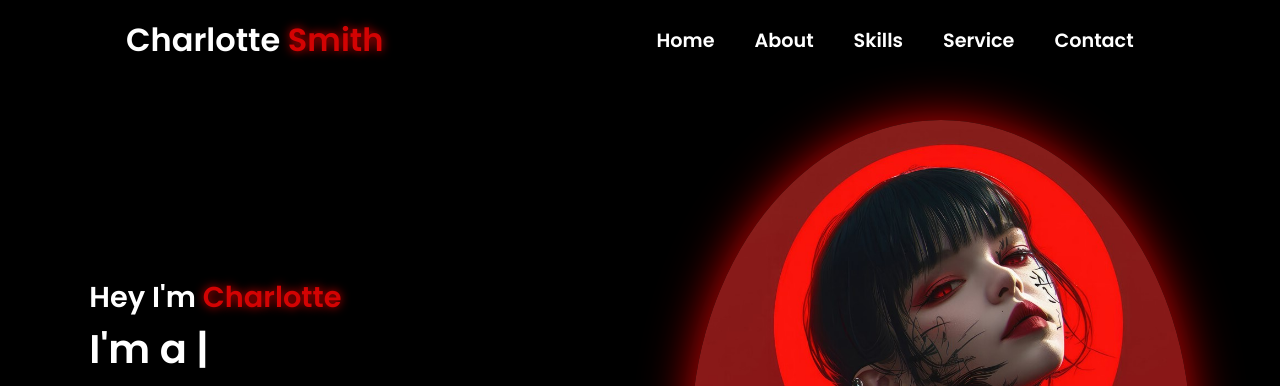
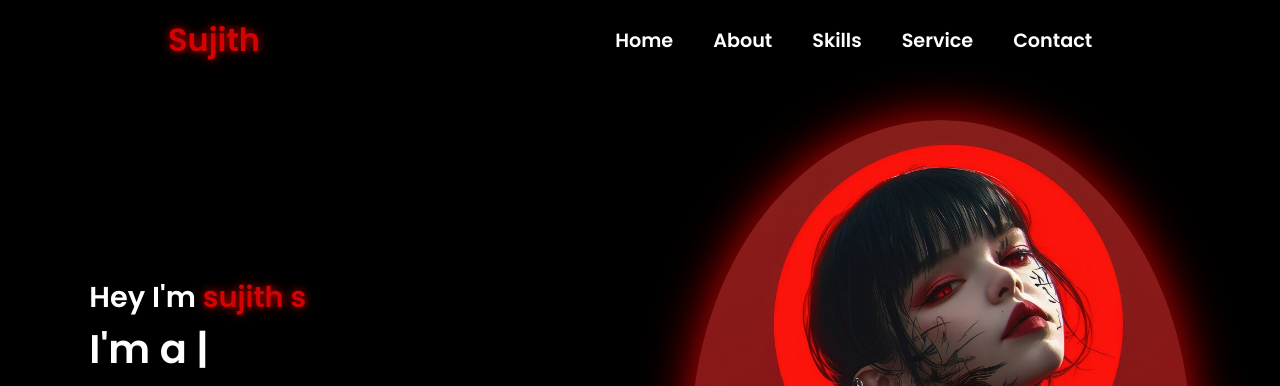
Before and after one commit to ssujith06/portfolio, a plain HTML site: page index.html in a window 1280 px wide. Shown: the top 386 px of the page. Drawn offline with nearby package versions, Linux system fonts and the light colour scheme.

Commit message:
Update index.html

```diff
--- a/index.html
+++ b/index.html
@@ -12,7 +12,7 @@
     <nav>
         <div class="nav-container">
             <div class="logo" data-aos="zoom-in" data-aos-duration="1500">
-                Charlotte <span>Smith</span>
+                 <span>Sujith</span>
             </div>
             <div class="links">
                 <div class="link" data-aos="fade-up" data-aos-duration="1500" data-aos-delay="100"><a href="#">Home</a></div>
@@ -37,7 +37,7 @@
     <section>
         <div class="main-container">
             <div class="content">
-                <h1 data-aos="fade-left" data-aos-duration="1500" data-aos-delay="700">Hey I'm <span>Charlotte</span></h1>
+                <h1 data-aos="fade-left" data-aos-duration="1500" data-aos-delay="700">Hey I'm <span>sujith s</span></h1>
                 <div data-aos="fade-right" data-aos-duration="1500" data-aos-delay="900" class="typewriter">I'm a <span class="typewriter-text"></span><label for="">|</label></div>
                 <p data-aos="flip-down" data-aos-duration="1500" data-aos-delay="1100">Lorem ipsum dolor sit amet consectetur adipisicing elit. Incidunt non accusantium nemo amet dolores temporibus.</p>
                 <div class="social-links">
```
